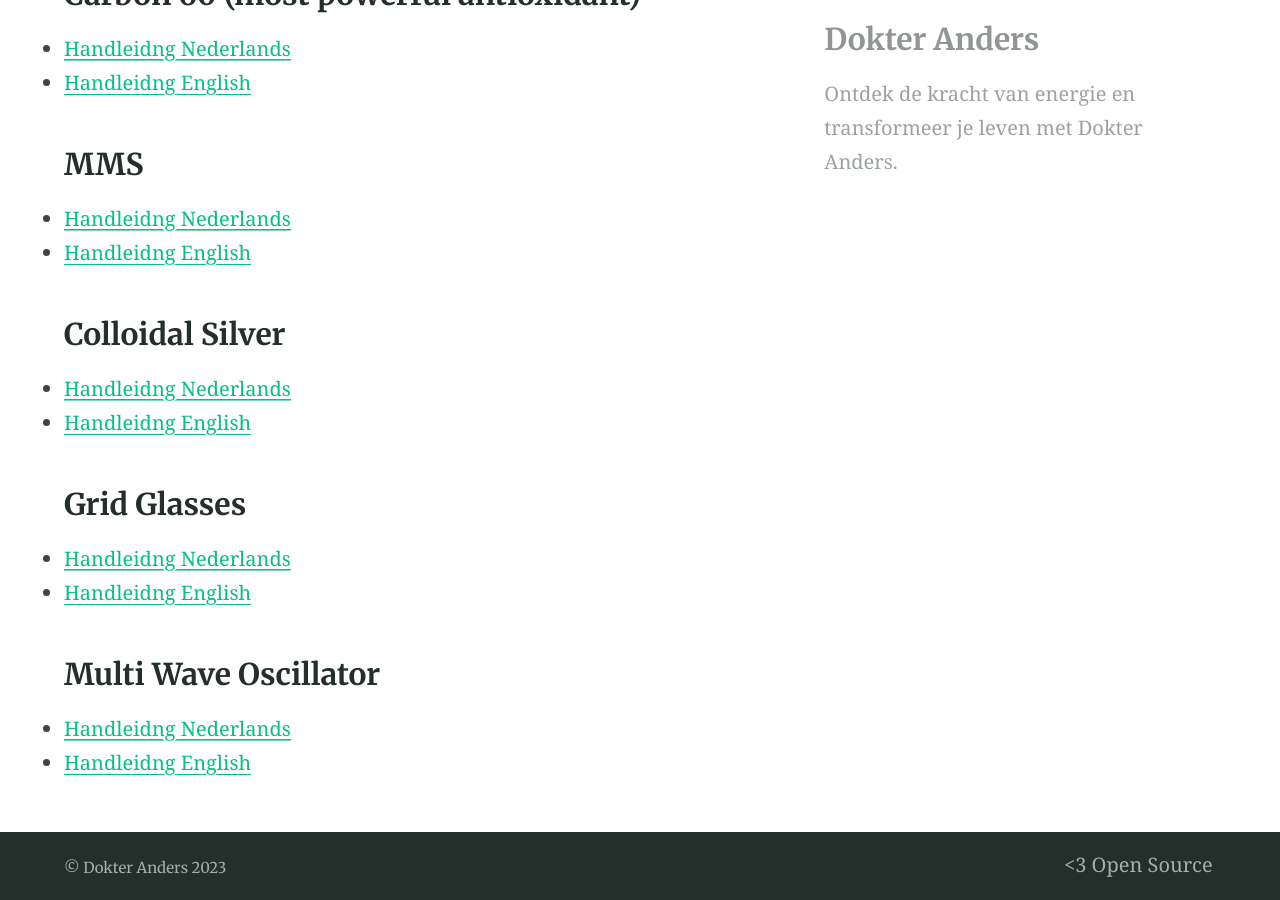
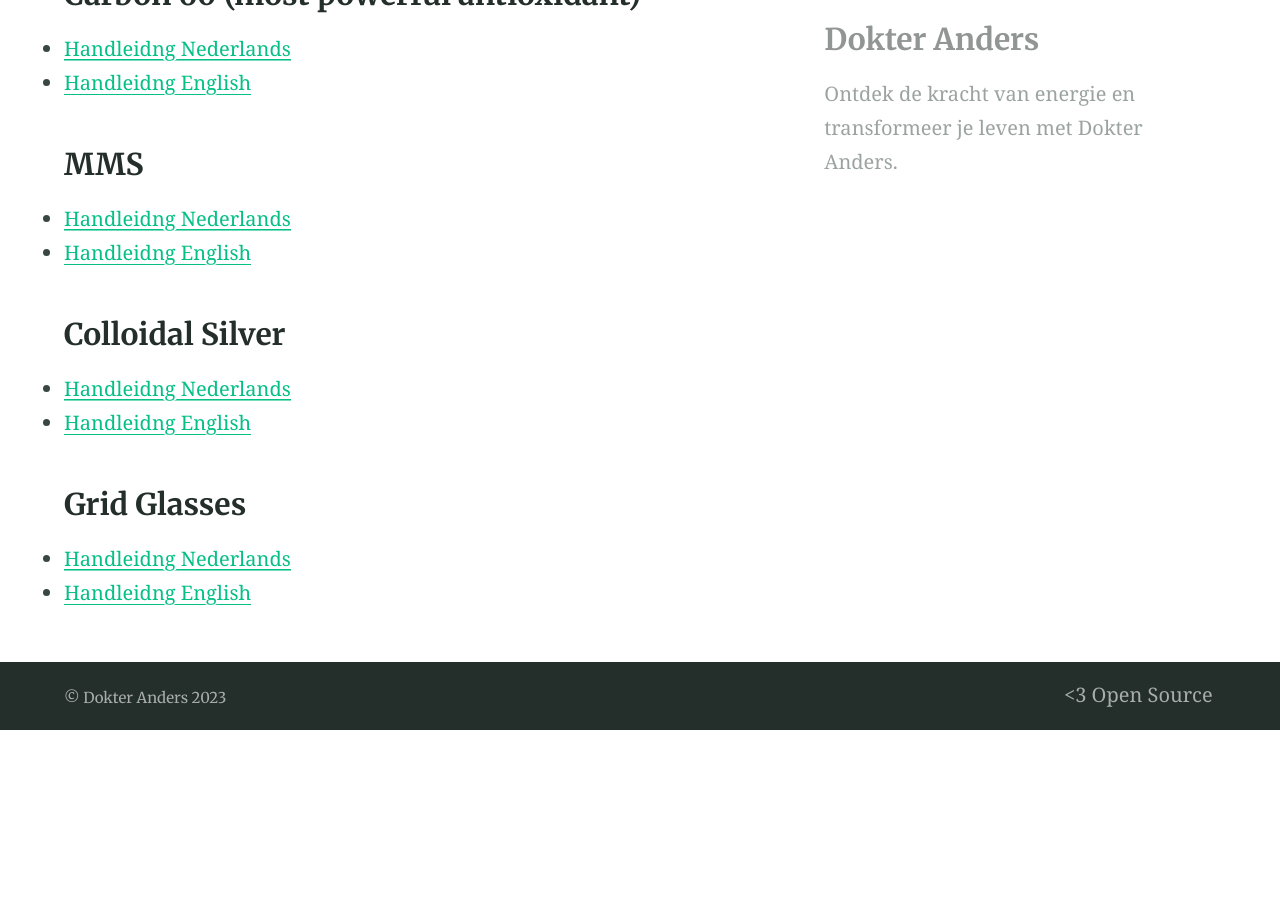
Before and after one commit to dokteranders/dokteranders.com, a Jekyll site: the page built from downloads.md, in a window 1280 px wide and 900 px high, scrolled down 2196 px. Built offline with Jekyll 4.4.1, drawn with Linux system fonts in a browser that asks for light colours; after the commit the page ends 2926 px from its top, so only the background shows below that.

Commit message:
Update downloads.md

```diff
--- a/downloads.md
+++ b/downloads.md
@@ -57,7 +57,3 @@
 ### Grid Glasses
 - [Handleidng Nederlands](./handleiding-nl.pdf)
 - [Handleidng English](./handleiding-en.pdf)
-
-### Multi Wave Oscillator
-- [Handleidng Nederlands](./handleiding-nl.pdf)
-- [Handleidng English](./handleiding-en.pdf)
```
